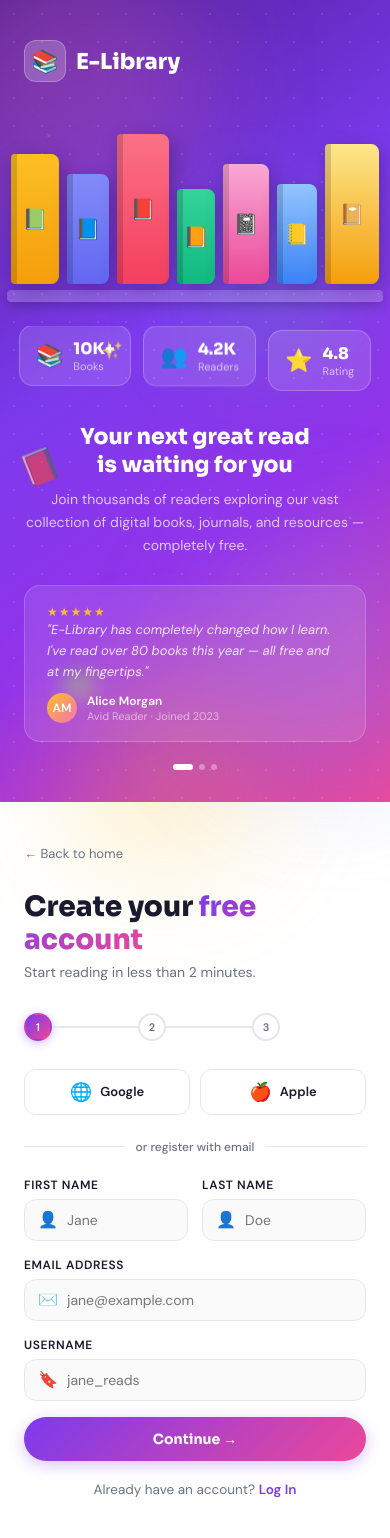
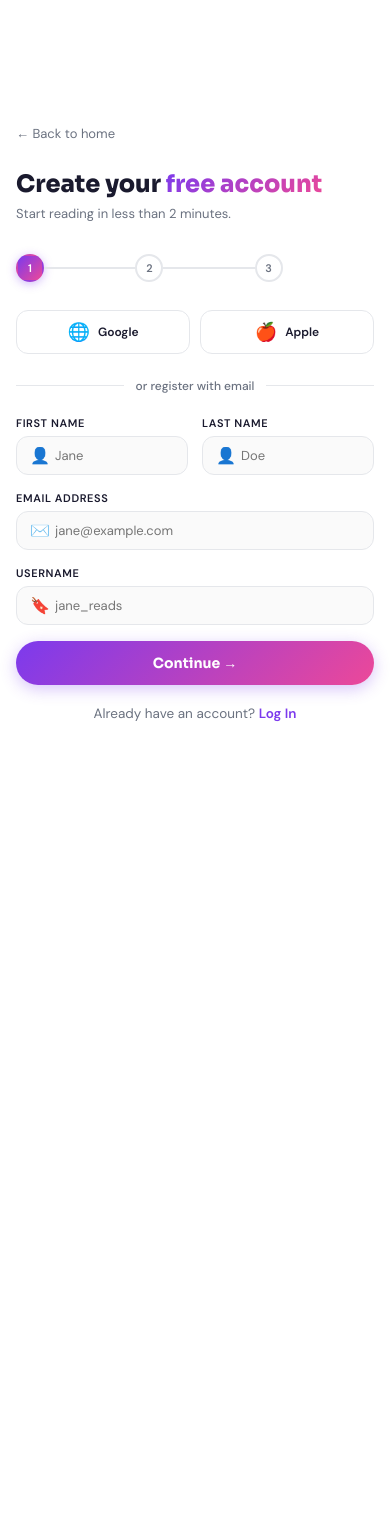
Before and after one commit to aseelqusy/e-library, a PHP site: page /auth/register.php in a window 390 px wide. After the commit the page ends 722 px from the top, so only its background shows below. Run offline with PHP 8.4, Linux system fonts and the light colour scheme.

Commit message:
clean code

```diff
--- a/assets/css/auth.css
+++ b/assets/css/auth.css
@@ -438,14 +438,74 @@ body {
 }
 
 /* Responsive */
+
+/* Desktop (900px+) - Show left panel, hide form */
+@media (min-width: 900px) {
+    .left-panel {
+        display: flex;
+        width: 52%;
+        min-height: 100vh;
+    }
+    .right-panel {
+        display: flex;
+        flex: 1;
+    }
+}
+
+/* Tablet & Mobile (below 900px) - Hide left panel, show form */
 @media (max-width: 900px) {
     body { flex-direction: column; overflow: auto; }
-    .left-panel { width: 100%; min-height: auto; padding: 40px 24px 32px; }
+    .left-panel {
+        display: none;
+        width: 100%;
+        min-height: auto;
+        padding: 40px 24px 32px;
+    }
     .book-stack { margin-bottom: 20px; }
     .panel-headline h2 { font-size: 22px; }
-    .right-panel { padding: 40px 24px; width: 100%; }
+    .right-panel {
+        display: flex;
+        padding: 40px 24px;
+        width: 100%;
+        min-height: auto;
+        justify-content: center;
+    }
     .form-wrapper { max-width: 100%; }
     .flying-books, .sparkles { width: 100%; }
     .flying_books, .sparkles { width: 100%; }
     .left-panel::before { width: 100%; }
 }
+
+/* Extra small mobile (below 576px) - Optimize form for small screens */
+@media (max-width: 576px) {
+    .right-panel {
+        padding: 24px 16px;
+    }
+    .form-wrapper {
+        max-width: 100%;
+    }
+    .form-top h1 {
+        font-size: 24px;
+    }
+    .form-top p {
+        font-size: 13px;
+    }
+    .social-auth {
+        grid-template-columns: 1fr 1fr;
+    }
+    .social-btn {
+        padding: 9px;
+        font-size: 12px;
+    }
+    .field label {
+        font-size: 11px;
+    }
+    .input-wrap input {
+        padding: 10px 12px 10px 38px;
+        font-size: 13px;
+    }
+    .submit-btn {
+        padding: 12px;
+        font-size: 14px;
+    }
+}
--- a/assets/js/auth.js
+++ b/assets/js/auth.js
@@ -1,25 +1,37 @@
 let currentStep = 1;
 
 function goStep(step) {
-    // Hide all step fields
-    document.querySelectorAll('.step-fields').forEach(f => f.classList.remove('active'));
-    document.getElementById('fields-' + step).classList.add('active');
+    const target = document.getElementById('fields-' + step);
+    if (!target) return;
 
-    // Update step circles
+    document.querySelectorAll('.step-fields').forEach((f) => f.classList.remove('active'));
+    target.classList.add('active');
+
     for (let i = 1; i <= 3; i++) {
         const c = document.getElementById('step-c' + i);
+        if (!c) continue;
         c.classList.remove('active', 'done');
-        if (i < step)       { c.classList.add('done'); c.textContent = '✓'; }
-        else if (i === step) { c.classList.add('active'); c.textContent = i; }
-        else                 { c.textContent = i; }
+        if (i < step) {
+            c.classList.add('done');
+            c.textContent = '✓';
+        } else if (i === step) {
+            c.classList.add('active');
+            c.textContent = i;
+        } else {
+            c.textContent = i;
+        }
     }
+
     for (let i = 1; i <= 2; i++) {
         const l = document.getElementById('step-l' + i);
-        l.classList.toggle('done', i < step);
+        if (l) l.classList.toggle('done', i < step);
     }
 
-    // Hide social buttons on steps > 1
-    document.getElementById('social-section').style.display = step === 1 ? '' : 'none';
+    const socialSection = document.getElementById('social-section');
+    if (socialSection) {
+        socialSection.style.display = step === 1 ? '' : 'none';
+    }
+
     currentStep = step;
 }
 
@@ -33,14 +45,22 @@ function validateEmail(input) {
 }
 
 function validateConfirm(input) {
-    const pw = document.getElementById('password').value;
+    const passwordInput = document.getElementById('password');
+    if (!passwordInput) return;
+    const pw = passwordInput.value;
     input.classList.toggle('valid', input.value === pw && pw.length > 0);
 }
 
 function togglePw(id, btn) {
     const inp = document.getElementById(id);
-    if (inp.type === 'password') { inp.type = 'text'; btn.textContent = '🙈'; }
-    else { inp.type = 'password'; btn.textContent = '👁️'; }
+    if (!inp) return;
+    if (inp.type === 'password') {
+        inp.type = 'text';
+        btn.textContent = '🙈';
+    } else {
+        inp.type = 'password';
+        btn.textContent = '👁️';
+    }
 }
 
 function checkStrength(pw) {
@@ -52,33 +72,132 @@ function checkStrength(pw) {
 
     const colors = ['', '#ef4444', '#f59e0b', '#10b981', '#7c3aed'];
     const labels = ['', 'Weak', 'Fair', 'Good', 'Strong 💪'];
+
     for (let i = 1; i <= 4; i++) {
         const seg = document.getElementById('s' + i);
-        seg.style.background = i <= score ? colors[score] : 'var(--border)';
+        if (seg) seg.style.background = i <= score ? colors[score] : 'var(--border)';
     }
-    document.getElementById('strength-label').textContent = pw.length > 0 ? labels[score] : 'Password strength';
-    document.getElementById('strength-label').style.color = colors[score] || 'var(--muted)';
+
+    const label = document.getElementById('strength-label');
+    if (label) {
+        label.textContent = pw.length > 0 ? labels[score] : 'Password strength';
+        label.style.color = colors[score] || 'var(--muted)';
+    }
 }
 
 function submitForm() {
-    const checked = document.getElementById('terms-check').classList.contains('checked');
+    const termsCheck = document.getElementById('terms-check');
+    if (!termsCheck) return;
+
+    const checked = termsCheck.classList.contains('checked');
     if (!checked) {
-        document.getElementById('terms-check').style.borderColor = '#ef4444';
-        setTimeout(() => document.getElementById('terms-check').style.borderColor = '', 1500);
+        termsCheck.style.borderColor = '#ef4444';
+        setTimeout(() => {
+            termsCheck.style.borderColor = '';
+        }, 1500);
         return;
     }
-    // Show success
-    document.querySelectorAll('.step-fields').forEach(f => f.style.display = 'none');
-    document.querySelector('.steps').style.display = 'none';
-    document.getElementById('login-redirect').style.display = 'none';
-    document.getElementById('success-screen').style.display = 'block';
+
+    document.querySelectorAll('.step-fields').forEach((f) => {
+        f.style.display = 'none';
+    });
+
+    const steps = document.querySelector('.steps');
+    if (steps) steps.style.display = 'none';
+
+    const loginRedirect = document.getElementById('login-redirect');
+    if (loginRedirect) loginRedirect.style.display = 'none';
+
+    const successScreen = document.getElementById('success-screen');
+    if (successScreen) successScreen.style.display = 'block';
 }
 
-// Animate dots rotation
-let dotIdx = 0;
-const dots = document.querySelectorAll('.panel-dot');
-setInterval(() => {
-    dots.forEach(d => d.classList.remove('active'));
-    dotIdx = (dotIdx + 1) % dots.length;
-    dots[dotIdx].classList.add('active');
-}, 3000);
+function initRegisterPage() {
+    if (document.body.dataset.registerInitDone === 'true') return;
+    document.body.dataset.registerInitDone = 'true';
+
+    // Input validators.
+    document.querySelectorAll('.js-validate-field').forEach((input) => {
+        input.addEventListener('input', () => validateField(input));
+    });
+
+    const emailInput = document.getElementById('email');
+    if (emailInput) {
+        emailInput.addEventListener('input', () => validateEmail(emailInput));
+    }
+
+    const passwordInput = document.getElementById('password');
+    if (passwordInput) {
+        passwordInput.addEventListener('input', () => checkStrength(passwordInput.value));
+    }
+
+    const confirmInput = document.getElementById('confirm-pw');
+    if (confirmInput) {
+        confirmInput.addEventListener('input', () => validateConfirm(confirmInput));
+    }
+
+    // Password visibility toggles.
+    document.querySelectorAll('[data-toggle-password]').forEach((btn) => {
+        btn.addEventListener('click', () => {
+            togglePw(btn.dataset.togglePassword, btn);
+        });
+    });
+
+    // Step navigation buttons.
+    document.querySelectorAll('[data-go-step]').forEach((btn) => {
+        btn.addEventListener('click', () => {
+            const step = Number(btn.dataset.goStep);
+            if (Number.isInteger(step)) goStep(step);
+        });
+    });
+
+    const submitBtn = document.querySelector('[data-submit-form="true"]');
+    if (submitBtn) {
+        submitBtn.addEventListener('click', () => submitForm());
+    }
+
+    // Custom terms checkbox toggle.
+    const termsCheck = document.getElementById('terms-check');
+    if (termsCheck) {
+        termsCheck.addEventListener('click', () => {
+            termsCheck.classList.toggle('checked');
+        });
+    }
+
+    // Preserve old select focus/blur styling behavior.
+    const heardAbout = document.getElementById('heard-about');
+    if (heardAbout) {
+        heardAbout.addEventListener('focus', () => {
+            heardAbout.style.borderColor = 'var(--purple)';
+            heardAbout.style.boxShadow = '0 0 0 3px #ede9fe';
+        });
+        heardAbout.addEventListener('blur', () => {
+            heardAbout.style.borderColor = 'var(--border)';
+            heardAbout.style.boxShadow = '';
+        });
+    }
+
+    const successCta = document.getElementById('success-start-reading');
+    if (successCta) {
+        successCta.addEventListener('click', () => {
+            window.location.href = '#';
+        });
+    }
+
+    // Animate dots rotation.
+    const dots = document.querySelectorAll('.panel-dot');
+    if (dots.length > 0) {
+        let dotIdx = 0;
+        setInterval(() => {
+            dots.forEach((d) => d.classList.remove('active'));
+            dotIdx = (dotIdx + 1) % dots.length;
+            dots[dotIdx].classList.add('active');
+        }, 3000);
+    }
+}
+
+if (document.readyState === 'loading') {
+    document.addEventListener('DOMContentLoaded', initRegisterPage);
+} else {
+    initRegisterPage();
+}
--- /dev/null
+++ b/assets/js/theme-init.js
@@ -0,0 +1,9 @@
+(function () {
+    try {
+        if (localStorage.getItem('elibrary-dark-mode') === 'true') {
+            document.documentElement.setAttribute('data-theme', 'dark');
+        }
+    } catch (e) {
+        // Ignore storage access errors and keep default theme.
+    }
+})();
--- a/auth/register.php
+++ b/auth/register.php
@@ -12,15 +12,7 @@
 
 
     <!-- Initialize dark mode before page renders to prevent flash -->
-    <script>
-        (function() {
-            const DARK_MODE_KEY = 'elibrary-dark-mode';
-            const isDarkMode = localStorage.getItem(DARK_MODE_KEY) === 'true';
-            if (isDarkMode) {
-                document.documentElement.setAttribute('data-theme', 'dark');
-            }
-        })();
-    </script>
+    <script src="../assets/js/theme-init.js"></script>
 
     <script src="../assets/js/auth.js" defer></script>
 </head>
@@ -172,14 +164,14 @@
                     <label>First Name</label>
                     <div class="input-wrap">
                         <span class="i-icon">👤</span>
-                        <input type="text" id="fname" name="first_name" placeholder="Jane" oninput="validateField(this)">
+                        <input type="text" id="fname" name="first_name" placeholder="Jane" class="js-validate-field">
                     </div>
                 </div>
                 <div class="field">
                     <label>Last Name</label>
                     <div class="input-wrap">
                         <span class="i-icon">👤</span>
-                        <input type="text" id="lname" name="last_name" placeholder="Doe" oninput="validateField(this)">
+                        <input type="text" id="lname" name="last_name" placeholder="Doe" class="js-validate-field">
                     </div>
                 </div>
             </div>
@@ -187,18 +179,18 @@
                 <label>Email Address</label>
                 <div class="input-wrap">
                     <span class="i-icon">✉️</span>
-                    <input type="email" id="email" name="email" placeholder="jane@example.com" oninput="validateEmail(this)">
+                    <input type="email" id="email" name="email" placeholder="jane@example.com">
                 </div>
             </div>
             <div class="field">
                 <label>Username</label>
                 <div class="input-wrap">
                     <span class="i-icon">🔖</span>
-                    <input type="text" id="username" name="username" placeholder="jane_reads" oninput="validateField(this)">
+                    <input type="text" id="username" name="username" placeholder="jane_reads" class="js-validate-field">
                 </div>
             </div>
             <div class="nav-btns">
-                <button class="btn-next" onclick="goStep(2)">Continue →</button>
+                <button class="btn-next" data-go-step="2" type="button">Continue →</button>
             </div>
         </div>
 
@@ -208,8 +200,8 @@
                 <label>Password</label>
                 <div class="input-wrap">
                     <span class="i-icon">🔒</span>
-                    <input type="password" id="password" name="password" placeholder="Create a strong password" oninput="checkStrength(this.value)">
-                    <button class="toggle-pass" onclick="togglePw('password', this)" type="button">👁️</button>
+                    <input type="password" id="password" name="password" placeholder="Create a strong password">
+                    <button class="toggle-pass" data-toggle-password="password" type="button">👁️</button>
                 </div>
                 <div class="strength-bar">
                     <div class="strength-seg" id="s1"></div>
@@ -223,8 +215,8 @@
                 <label>Confirm Password</label>
                 <div class="input-wrap">
                     <span class="i-icon">🔒</span>
-                    <input type="password" id="confirm-pw" placeholder="Repeat your password" oninput="validateConfirm(this)">
-                    <button class="toggle-pass" onclick="togglePw('confirm-pw', this)" type="button">👁️</button>
+                    <input type="password" id="confirm-pw" placeholder="Repeat your password">
+                    <button class="toggle-pass" data-toggle-password="confirm-pw" type="button">👁️</button>
                 </div>
             </div>
             <div class="field">
@@ -235,8 +227,8 @@
                 </div>
             </div>
             <div class="nav-btns">
-                <button class="btn-back" onclick="goStep(1)">← Back</button>
-                <button class="btn-next" onclick="goStep(3)">Continue →</button>
+                <button class="btn-back" data-go-step="1" type="button">← Back</button>
+                <button class="btn-next" data-go-step="3" type="button">Continue →</button>
             </div>
         </div>
 
@@ -246,14 +238,14 @@
                 <label>Favorite Genre</label>
                 <div class="input-wrap">
                     <span class="i-icon">🏷️</span>
-                    <input type="text" name="favorite_genre" placeholder="Fiction, Science, Technology..." oninput="validateField(this)" style="padding-left:42px;">
+                    <input type="text" name="favorite_genre" placeholder="Fiction, Science, Technology..." class="js-validate-field" style="padding-left:42px;">
                 </div>
             </div>
             <div class="field">
                 <label>How did you hear about us?</label>
                 <div class="input-wrap" style="position:relative;">
                     <span class="i-icon" style="z-index:2;">📣</span>
-                    <select name="heard_about" style="width:100%;padding:11px 14px 11px 42px;border:1.5px solid var(--border);border-radius:12px;background:var(--input-bg);font-family:inherit;font-size:14px;color:var(--text);outline:none;appearance:none;cursor:pointer;transition:border .2s;" onfocus="this.style.borderColor='var(--purple)';this.style.boxShadow='0 0 0 3px #ede9fe'" onblur="this.style.borderColor='var(--border)';this.style.boxShadow=''">
+                    <select id="heard-about" name="heard_about" style="width:100%;padding:11px 14px 11px 42px;border:1.5px solid var(--border);border-radius:12px;background:var(--input-bg);font-family:inherit;font-size:14px;color:var(--text);outline:none;appearance:none;cursor:pointer;transition:border .2s;">
                         <option value="">Select an option</option>
                         <option>Search engine</option>
                         <option>Social media</option>
@@ -265,13 +257,13 @@
             </div>
 
             <div class="terms-row">
-                <div class="custom-check" id="terms-check" onclick="this.classList.toggle('checked')"></div>
+                <div class="custom-check" id="terms-check"></div>
                 <div class="terms-text">I agree to the <a href="#">Terms of Service</a> and <a href="#">Privacy Policy</a> of E-Library.</div>
             </div>
 
             <div class="nav-btns" id="submit-btns">
-                <button class="btn-back" onclick="goStep(2)">← Back</button>
-                <button class="btn-next" onclick="submitForm()" style="display:flex;align-items:center;justify-content:center;gap:8px;">
+                <button class="btn-back" data-go-step="2" type="button">← Back</button>
+                <button class="btn-next" data-submit-form="true" type="button" style="display:flex;align-items:center;justify-content:center;gap:8px;">
                     <span>🚀</span> Create Account
                 </button>
             </div>
@@ -284,7 +276,7 @@
             <div class="success-icon">🎉</div>
             <h2>Welcome to <span>E-Library!</span></h2>
             <p>Your account has been created successfully. Start exploring thousands of books, journals, and resources — all free.</p>
-            <button class="submit-btn" onclick="window.location.href='#'">
+            <button class="submit-btn" id="success-start-reading" type="button">
                 <span>📚 Start Reading Now</span>
             </button>
             <div class="login-link" style="margin-top:16px;">
@@ -302,7 +294,6 @@
 </div>
 
 
-<script src="../assets/js/auth.js"></script>
 <script src="../assets/js/dark-mode.js"></script>
 
 </body>
```
Also changed, not shown: assets/js/login.js (+44 -20 lines), assets/js/nav-menu.js (added, +46 -0 lines), auth/login.php (+3 -11 lines), includes/footer.php (+1 -44 lines), includes/header.php (+1 -11 lines), index.php (+1 -11 lines).
